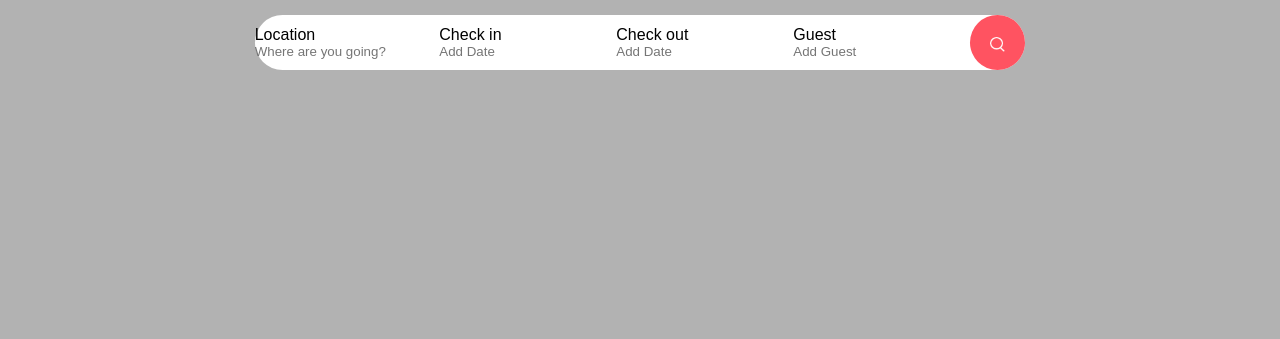
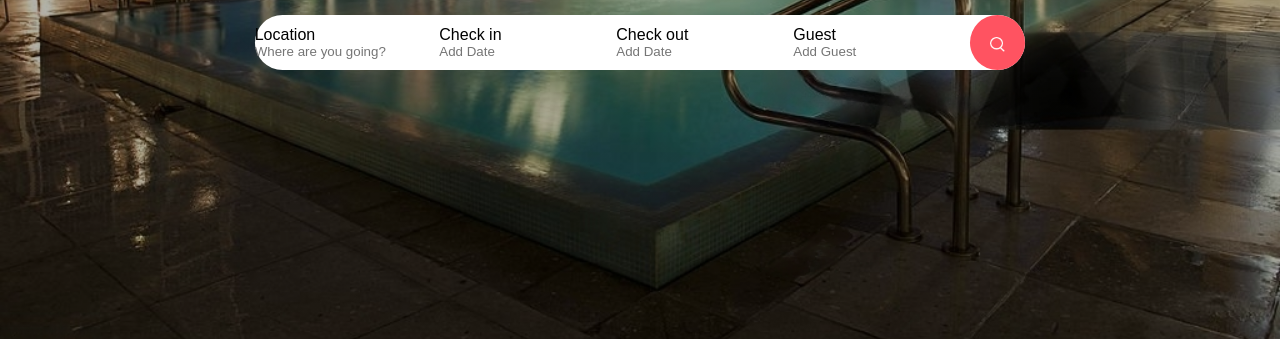
Before and after one commit to suba-123/Hotelbooking, a plain HTML site: page index.html in a window 1280 px wide. Shown: the part 461-800 px from the top of the page. Drawn offline with Linux system fonts and the light colour scheme.

Commit message:
modified

```diff
--- a/style.css
+++ b/style.css
@@ -7,7 +7,7 @@
 .header{
     min-height: 100vh;
     width: 100%;
-    background-image: linear-gradient(rgba(0,0,0,0.3),rgba(0,0,0,0.3)),url(./banner-image.jpeg);
+    background-image: linear-gradient(rgba(0,0,0,0.3),rgba(0,0,0,0.3)),url(./image/banner-image.jpeg);
     background-size: cover;
     background-position: center ;
 }
```
